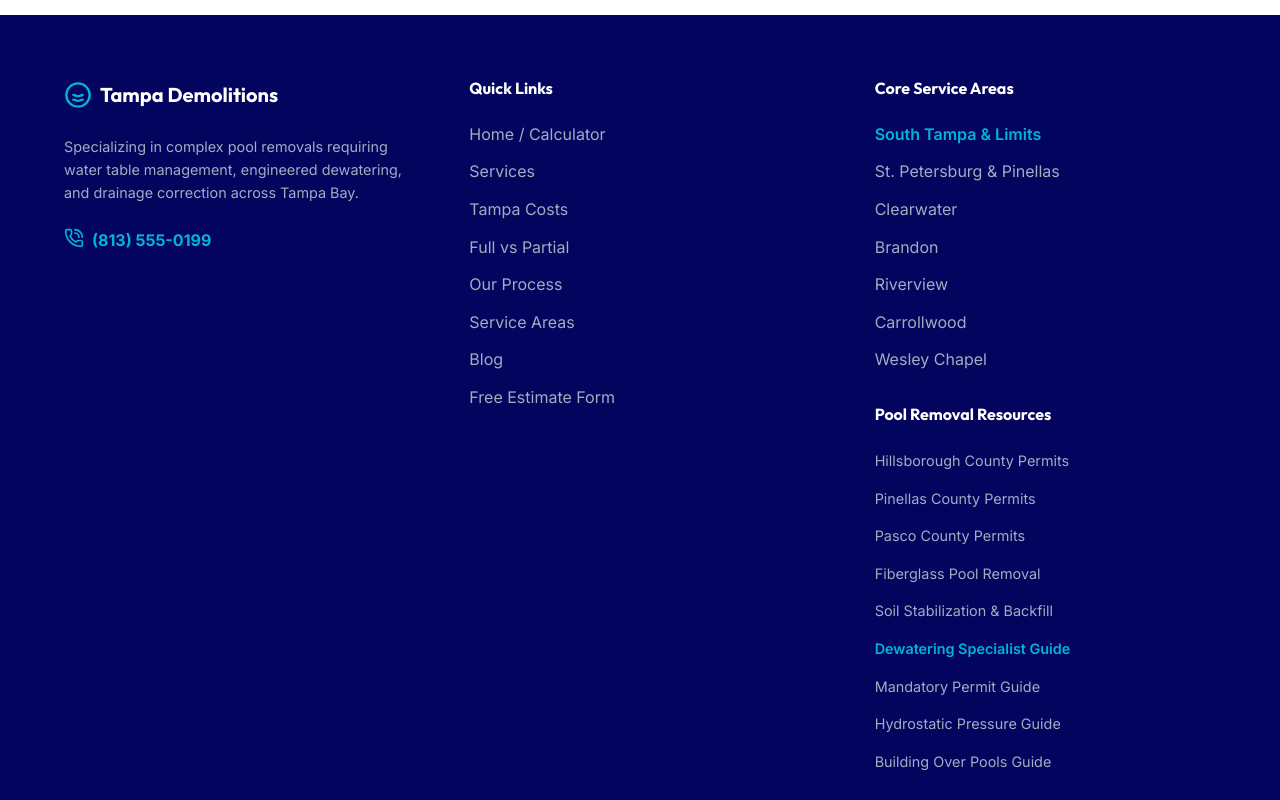
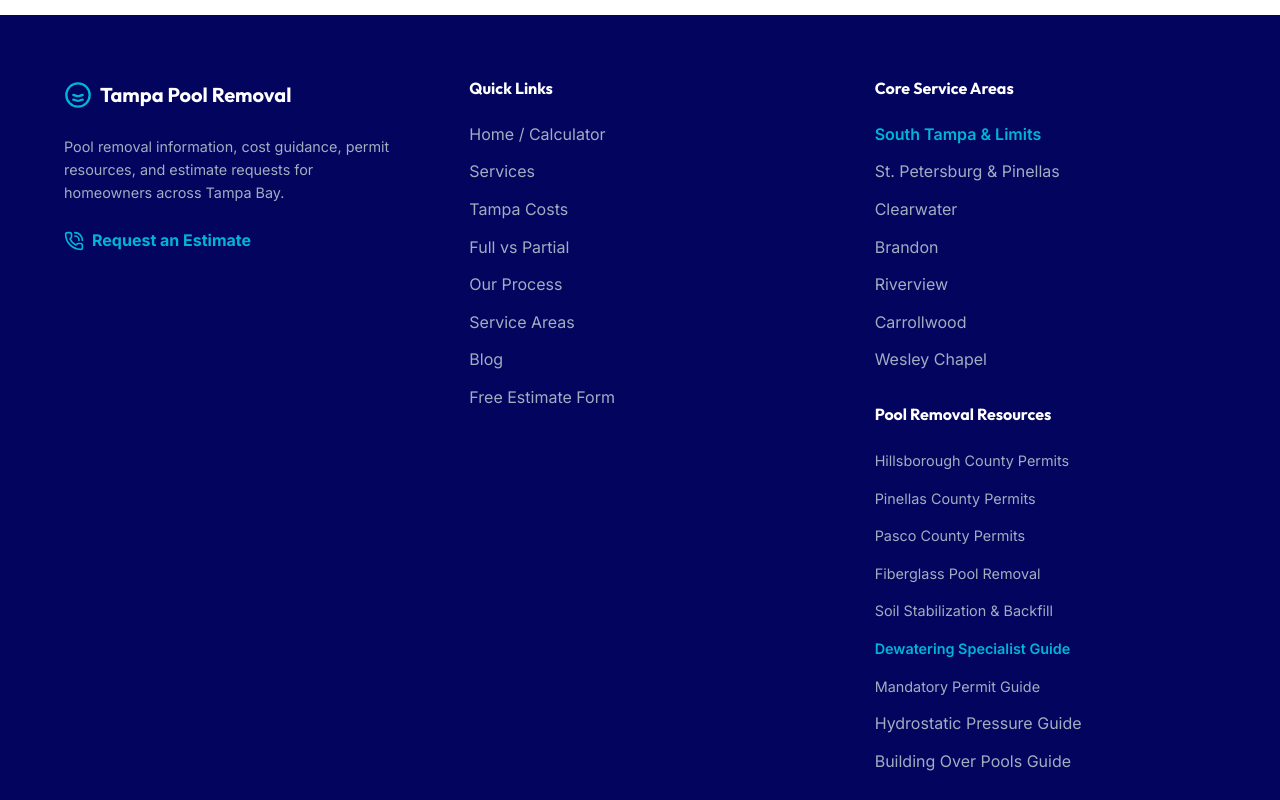
Before and after one commit to Emil1733/tampaemd, a Next.js app: page /resources in a window 1280 px wide. Shown: the part 2540-3340 px from the top of the page. Built offline with nearby package versions, Linux system fonts and the light colour scheme.

Commit message:
Clean up sitewide trust signals and schema

```diff
--- a/src/app/layout.tsx
+++ b/src/app/layout.tsx
@@ -14,7 +14,7 @@ export const metadata: Metadata = {
   title: "Pool Removal Tampa, FL | Tampa Pool Removal & Demolition",
   description: "Pool removal in Tampa requires proper drainage and soil stabilization. Most projects range $9k–$18k. Get a fast estimate today.",
   openGraph: {
-    title: "Pool Removal Tampa, FL — Cost, Drainage & Permits",
+    title: "Pool Removal Tampa, FL | Cost, Drainage & Permits",
     description: "Pool removal in Tampa requires proper drainage and soil stabilization. Most projects range $9k–$18k. Get a fast estimate today.",
     url: "https://poolremovaltampa.com",
     siteName: "Tampa Pool Removal & Demolition",
@@ -30,25 +30,10 @@ export default function RootLayout({
 }>) {
   const jsonLd = {
     "@context": "https://schema.org",
-    "@type": "LocalBusiness",
+    "@type": "WebSite",
     name: "Tampa Pool Removal & Demolition",
-    image: "https://poolremovaltampa.com/logo.png",
-    "@id": "https://poolremovaltampa.com",
     url: "https://poolremovaltampa.com",
-    telephone: "+18131234567",
-    address: {
-      "@type": "PostalAddress",
-      addressLocality: "Tampa",
-      addressRegion: "FL",
-      addressCountry: "US"
-    },
-    geo: {
-      "@type": "GeoCoordinates",
-      latitude: 27.9506,
-      longitude: -82.4572
-    },
-    areaServed: ["Tampa", "St. Petersburg", "Clearwater", "Brandon", "Riverview", "Wesley Chapel"],
-    description: "Specialized pool removal and demolition serving the Tampa Bay area. Experts in dewatering, sandy soil stabilization, and high water table management."
+    description: "Pool removal and demolition information for Tampa Bay, including costs, permits, dewatering, soil stabilization, and local service areas."
   };
 
   const navLinks = [
@@ -116,14 +101,16 @@ export default function RootLayout({
                   <path d="M8 16c1.5 0 2.5 1 4 1s2.5-1 4-1" />
                 </svg>
                 <span style={{ fontFamily: 'var(--font-outfit)', fontSize: '1.25rem', fontWeight: 700 }}>
-                  Tampa Demolitions
+                  Tampa Pool Removal
                 </span>
               </Link>
               <p style={{ color: 'var(--text-light)', fontSize: '0.9rem' }}>
-                Specializing in complex pool removals requiring water table management, engineered dewatering, and drainage correction across Tampa Bay.
+                Pool removal information, cost guidance, permit resources, and estimate requests for homeowners across Tampa Bay.
               </p>
-              <div style={{ marginTop: '1.5rem', display: 'flex', gap: '0.5rem', color: 'var(--secondary)', fontWeight: 'bold' }}>
-                 <PhoneCall size={20} /> (813) 555-0199
+              <div style={{ marginTop: '1.5rem' }}>
+                <Link href="/contact" style={{ display: 'inline-flex', alignItems: 'center', gap: '0.5rem', color: 'var(--secondary)', fontWeight: 'bold' }}>
+                  <PhoneCall size={20} /> Request an Estimate
+                </Link>
               </div>
             </div>
 
@@ -163,8 +150,8 @@ export default function RootLayout({
                 <li><Link href="/resources/soil-stabilization-backfill" style={{ color: 'var(--text-light)', fontSize: '0.9rem' }}>Soil Stabilization & Backfill</Link></li>
                 <li><Link href="/resources/high-water-table-dewatering" style={{ color: 'var(--secondary)', fontSize: '0.9rem', fontWeight: 600 }}>Dewatering Specialist Guide</Link></li>
                 <li><Link href="/blog/do-you-need-a-permit-in-tampa" style={{ color: 'var(--text-light)', fontSize: '0.9rem' }}>Mandatory Permit Guide</Link></li>
-                <li><Link href="/blog/high-water-table-issues" style={{ color: 'var(--text-light)', fontSize: '0.9rem' }}>Hydrostatic Pressure Guide</Link></li>
-                <li><Link href="/blog/building-after-pool-removal" style={{ color: 'var(--text-light)', fontSize: '0.9rem' }}>Building Over Pools Guide</Link></li>
+                <li><Link href="/blog/high-water-table-issues" style={{ color: 'var(--text-light)' }}>Hydrostatic Pressure Guide</Link></li>
+                <li><Link href="/blog/building-after-pool-removal" style={{ color: 'var(--text-light)' }}>Building Over Pools Guide</Link></li>
               </ul>
             </div>
 
@@ -172,7 +159,7 @@ export default function RootLayout({
 
           <div className="container" style={{ marginTop: '4rem', borderTop: '1px solid rgba(255,255,255,0.1)', paddingTop: '2rem', textAlign: 'center', color: 'var(--text-light)', fontSize: '0.85rem' }}>
             <p>© {new Date().getFullYear()} Tampa Pool Removal & Demolition. All rights reserved.</p>
-            <p style={{ marginTop: '0.5rem' }}>Licensed & Insured | Hillsborough County Permit Specialists</p>
+            <p style={{ marginTop: '0.5rem' }}>Pool Removal Resources for Tampa Bay Homeowners</p>
           </div>
         </footer>
 
```
